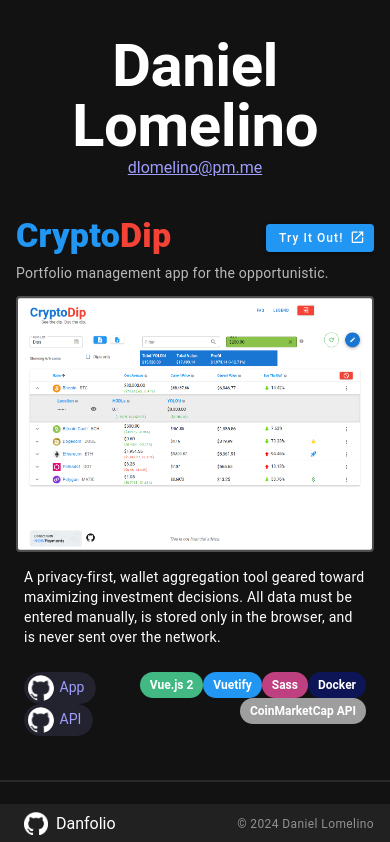
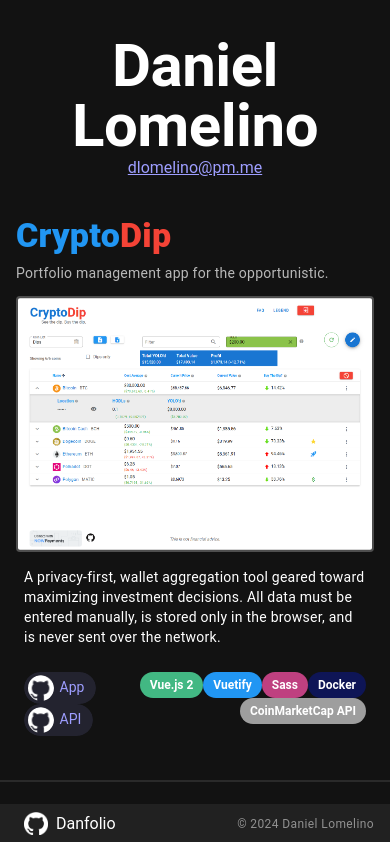
Before and after one commit to dlom123/danfolio, a Vue app: page / in a window 390 px wide. Shown: the top 842 px of the page. Built offline with nearby package versions, Linux system fonts and the light colour scheme.

Commit message:
Only show demo button on mobile for responsive projects

```diff
--- a/src/components/projects/ProjectInfo.vue
+++ b/src/components/projects/ProjectInfo.vue
@@ -75,14 +75,16 @@
   project: Object,
 })
 
-const { smAndDown, mdAndUp } = useDisplay()
+const { mobile, smAndDown, mdAndUp } = useDisplay()
 
 const showDemoButton = computed(() => (
-  props.project?.repoPrimary?.demoUrl
+  !!props.project?.repoPrimary?.demoUrl
   && (
-    mdAndUp
+    mdAndUp.value
+    || (mobile.value && props.project?.isResponsive)
   )
-))
+)
+)
 </script>
 
 <style lang="scss" scoped>
```
